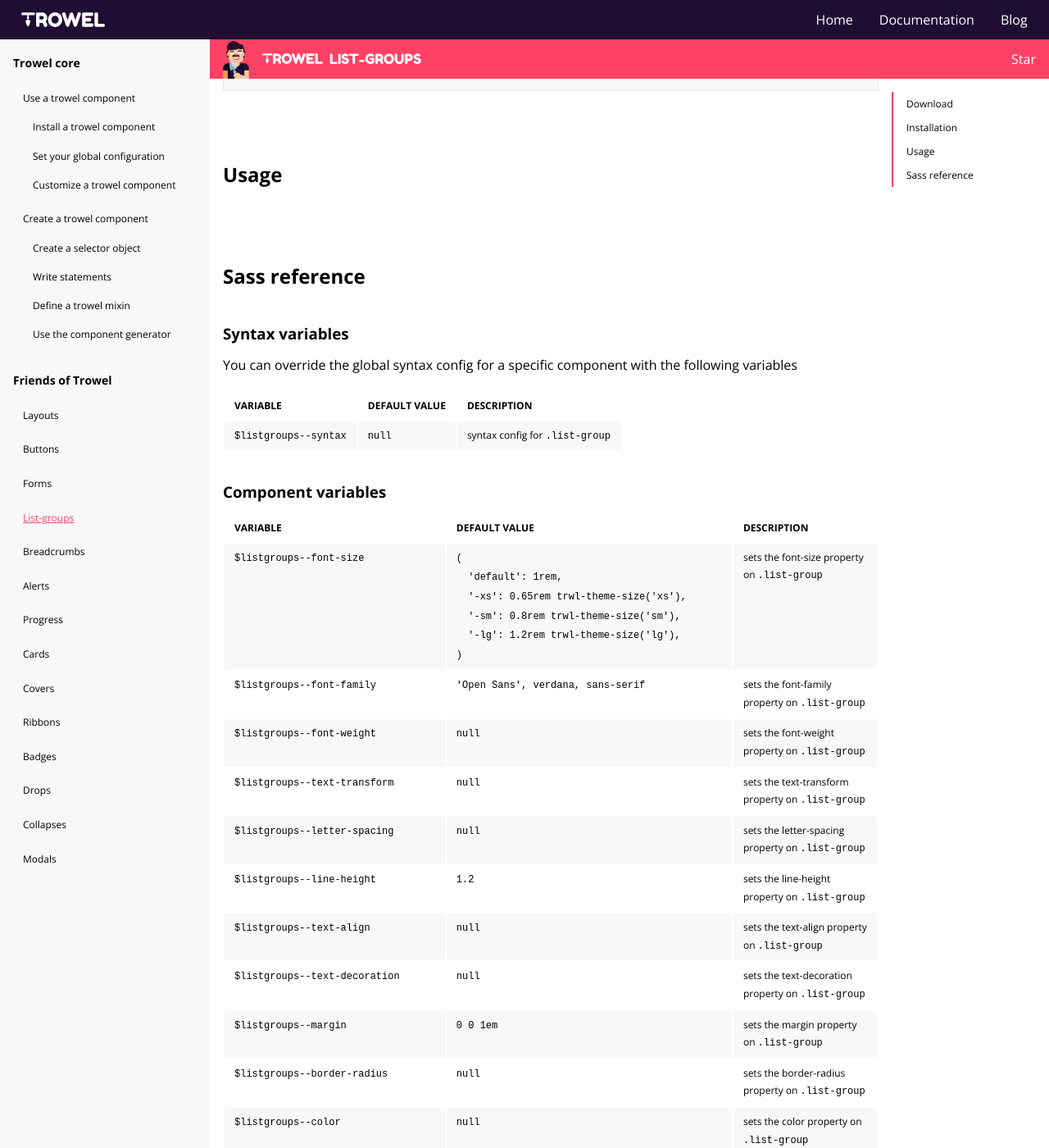
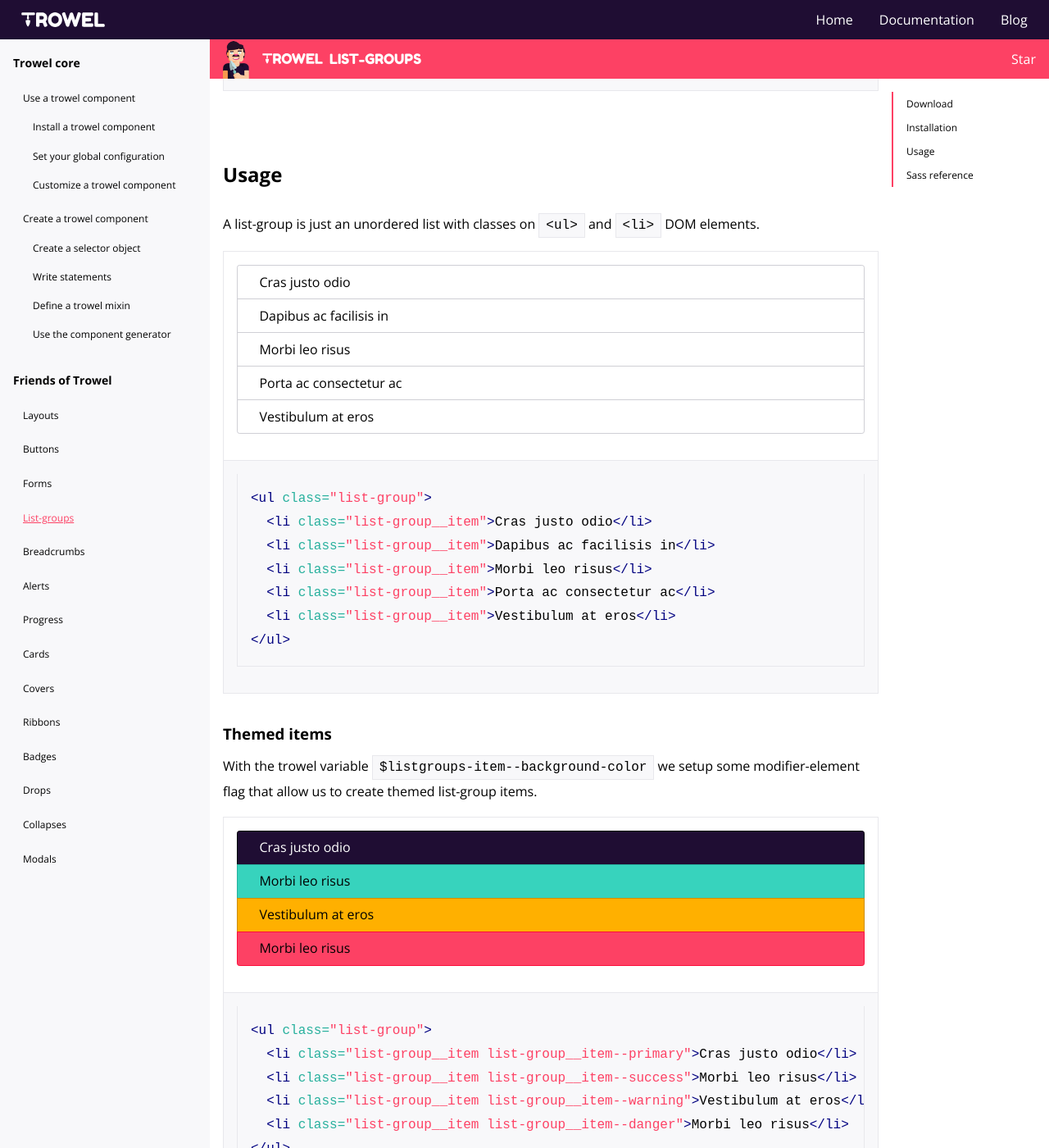
Before and after one commit to Trowel/trowel.github.io, a Jekyll site: the page built from pages/documentation/friends-of-trowel/list-groups/list-groups.md, in a window 1280 px wide and 1400 px high, scrolled down 1005 px. Shown: the whole window at 82% size. Built offline with Jekyll 4.4.1, drawn with Linux system fonts in a browser that asks for light colours; some of the changed text lies outside the part shown.

Commit message:
list-groups usage

````diff
--- a/pages/documentation/friends-of-trowel/list-groups/_usage.md
+++ b/pages/documentation/friends-of-trowel/list-groups/_usage.md
@@ -1 +1,111 @@
 ## Usage
+A list-group is just an unordered list with classes on `<ul>` and `<li>` DOM elements.
+
+<div class="preview">
+<ul class="list-group">
+  <li class="list-group__item">Cras justo odio</li>
+  <li class="list-group__item">Dapibus ac facilisis in</li>
+  <li class="list-group__item">Morbi leo risus</li>
+  <li class="list-group__item">Porta ac consectetur ac</li>
+  <li class="list-group__item">Vestibulum at eros</li>
+</ul>
+</div>
+```html
+<ul class="list-group">
+  <li class="list-group__item">Cras justo odio</li>
+  <li class="list-group__item">Dapibus ac facilisis in</li>
+  <li class="list-group__item">Morbi leo risus</li>
+  <li class="list-group__item">Porta ac consectetur ac</li>
+  <li class="list-group__item">Vestibulum at eros</li>
+</ul>
+```
+
+### Themed items
+
+With the trowel variable `$listgroups-item--background-color` we setup some modifier-element flag that allow us to create themed list-group items.
+
+<div class="preview">
+<ul class="list-group">
+  <li class="list-group__item list-group__item--primary">Cras justo odio</li>
+  <li class="list-group__item list-group__item--success">Morbi leo risus</li>
+  <li class="list-group__item list-group__item--warning">Vestibulum at eros</li>
+  <li class="list-group__item list-group__item--danger">Morbi leo risus</li>
+</ul>
+</div>
+```html
+<ul class="list-group">
+  <li class="list-group__item list-group__item--primary">Cras justo odio</li>
+  <li class="list-group__item list-group__item--success">Morbi leo risus</li>
+  <li class="list-group__item list-group__item--warning">Vestibulum at eros</li>
+  <li class="list-group__item list-group__item--danger">Morbi leo risus</li>
+</ul>
+```
+
+### List-group sizes
+
+By default, the setup of the trowel variables generates modifiers classes that with different sizes for list-group.
+
+<div class="preview">
+<div class="flex-grid">
+  <div class="flex-grid__col flex-grid__col--grow-1">
+    <ul class="list-group list-group--xs">
+      <li class="list-group__item">list group xs</li>
+      <li class="list-group__item">item</li>
+      <li class="list-group__item">item</li>
+    </ul>
+  </div>
+
+  <div class="flex-grid__col flex-grid__col--grow-1">
+    <ul class="list-group list-group--sm">
+      <li class="list-group__item">list group sm</li>
+      <li class="list-group__item">item</li>
+      <li class="list-group__item">item</li>
+    </ul>
+  </div>
+
+  <div class="flex-grid__col flex-grid__col--grow-1">
+    <ul class="list-group">
+      <li class="list-group__item">list group md</li>
+      <li class="list-group__item">item</li>
+      <li class="list-group__item">item</li>
+    </ul>
+  </div>
+
+  <div class="flex-grid__col flex-grid__col--grow-1">
+    <ul class="list-group list-group--lg">
+      <li class="list-group__item">list group lg</li>
+      <li class="list-group__item">Dapibus ac facilisis in</li>
+      <li class="list-group__item">item</li>
+    </ul>
+  </div>
+</div>
+</div>
+```html
+<!-- Extra small list-group -->
+<ul class="list-group list-group--xs">
+  <li class="list-group__item">list group xs</li>
+  <li class="list-group__item">item</li>
+  <li class="list-group__item">item</li>
+</ul>
+
+<!-- Small list-group -->
+<ul class="list-group list-group--sm">
+  <li class="list-group__item">list group sm</li>
+  <li class="list-group__item">item</li>
+  <li class="list-group__item">item</li>
+</ul>
+
+<!-- Medium list-group -->
+<ul class="list-group">
+  <li class="list-group__item">list group md</li>
+  <li class="list-group__item">item</li>
+  <li class="list-group__item">item</li>
+</ul>
+
+<!-- Large list-group -->
+<ul class="list-group list-group--lg">
+  <li class="list-group__item">list group lg</li>
+  <li class="list-group__item">Dapibus ac facilisis in</li>
+  <li class="list-group__item">item</li>
+</ul>
+```
--- a/style/layouts/doc-content/doc-content.scss
+++ b/style/layouts/doc-content/doc-content.scss
@@ -60,11 +60,11 @@
   z-index: -1;
 }
 
-#doc-content ul {
+#doc-content ul:not(.list-group) {
   margin-left: 2rem;
   margin-bottom: 1rem;
 }
 
-#doc-content li {
+#doc-content li:not(.list-group__item) {
   margin-bottom: 0.5rem;
 }
````
Also changed, not shown: pages/documentation/friends-of-trowel/layouts/_usage.md (+19 -0 lines), assets/css/main.css.
